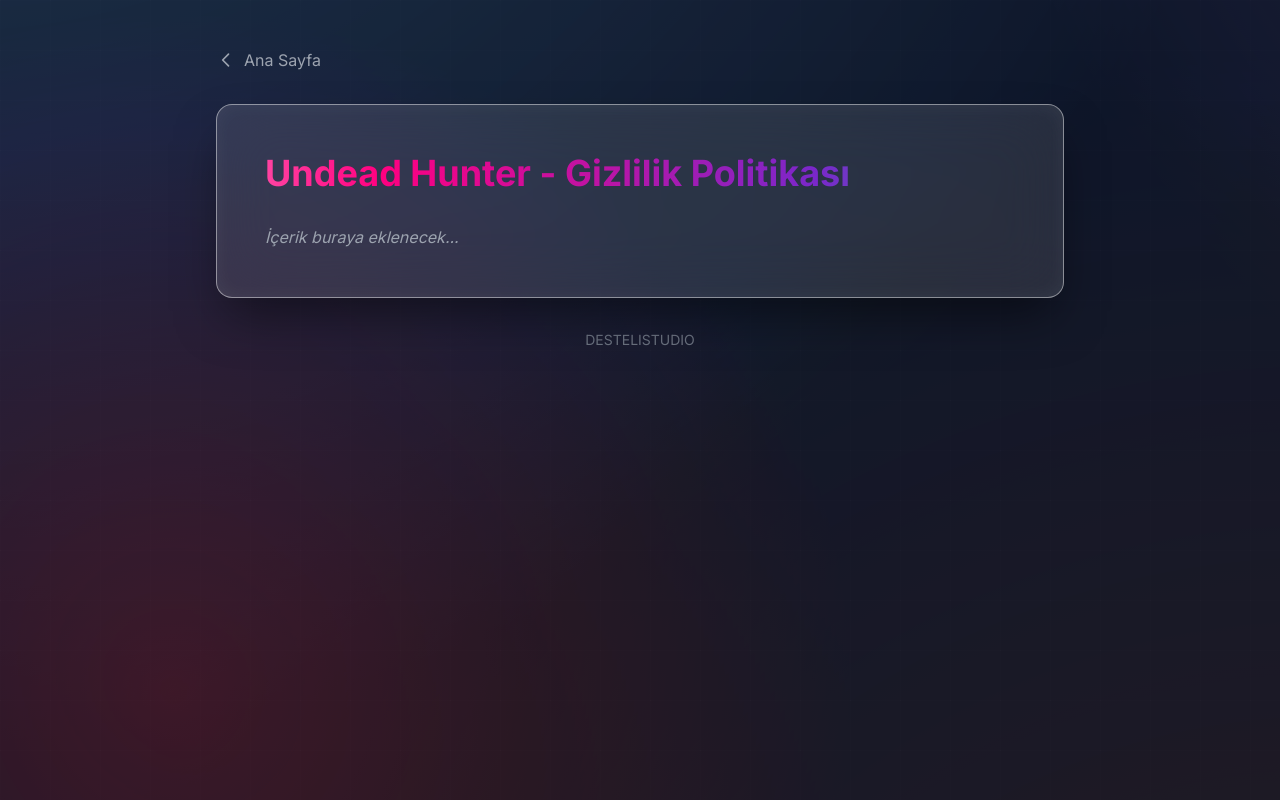
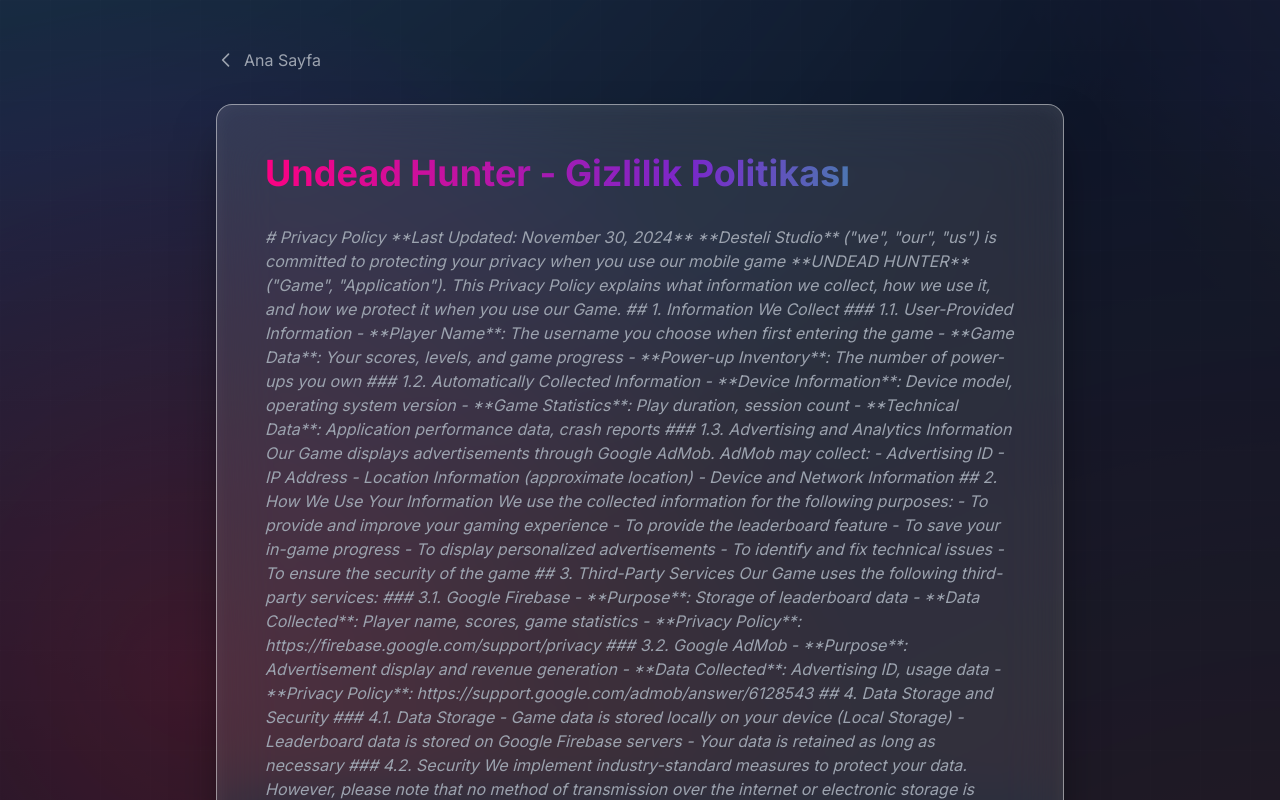
Before and after one commit to fatihdesteli/destelistudio, a Next.js app: page /undead-hunter in a window 1280 px wide. Shown: the top 800 px of the page. Built offline with nearby package versions, Linux system fonts and the light colour scheme.

Commit message:
undead eklendi pravicy

```diff
--- a/src/app/undead-hunter/page.tsx
+++ b/src/app/undead-hunter/page.tsx
@@ -51,7 +51,108 @@
           <div className="prose prose-invert prose-lg max-w-none text-gray-300 space-y-6">
             {/* Buraya içerik gelecek */}
             <p className="text-gray-400 italic">
-              İçerik buraya eklenecek...
+             # Privacy Policy
+
+**Last Updated: November 30, 2024**
+
+**Desteli Studio** ("we", "our", "us") is committed to protecting your privacy when you use our mobile game **UNDEAD HUNTER** ("Game", "Application"). This Privacy Policy explains what information we collect, how we use it, and how we protect it when you use our Game.
+
+## 1. Information We Collect
+
+### 1.1. User-Provided Information
+- **Player Name**: The username you choose when first entering the game
+- **Game Data**: Your scores, levels, and game progress
+- **Power-up Inventory**: The number of power-ups you own
+
+### 1.2. Automatically Collected Information
+- **Device Information**: Device model, operating system version
+- **Game Statistics**: Play duration, session count
+- **Technical Data**: Application performance data, crash reports
+
+### 1.3. Advertising and Analytics Information
+Our Game displays advertisements through Google AdMob. AdMob may collect:
+- Advertising ID
+- IP Address
+- Location Information (approximate location)
+- Device and Network Information
+
+## 2. How We Use Your Information
+
+We use the collected information for the following purposes:
+- To provide and improve your gaming experience
+- To provide the leaderboard feature
+- To save your in-game progress
+- To display personalized advertisements
+- To identify and fix technical issues
+- To ensure the security of the game
+
+## 3. Third-Party Services
+
+Our Game uses the following third-party services:
+
+### 3.1. Google Firebase
+- **Purpose**: Storage of leaderboard data
+- **Data Collected**: Player name, scores, game statistics
+- **Privacy Policy**: https://firebase.google.com/support/privacy
+
+### 3.2. Google AdMob
+- **Purpose**: Advertisement display and revenue generation
+- **Data Collected**: Advertising ID, usage data
+- **Privacy Policy**: https://support.google.com/admob/answer/6128543
+
+## 4. Data Storage and Security
+
+### 4.1. Data Storage
+- Game data is stored locally on your device (Local Storage)
+- Leaderboard data is stored on Google Firebase servers
+- Your data is retained as long as necessary
+
+### 4.2. Security
+We implement industry-standard measures to protect your data. However, please note that no method of transmission over the internet or electronic storage is 100% secure.
+
+## 5. Children's Privacy
+
+Our Game is not directed to children under 13 years of age. We do not knowingly collect personal information from children under 13. If you are under 13, please do not use this Game or provide us with any information.
+
+## 6. Personalized Advertising
+
+Our Game may display personalized advertisements through Google AdMob. To opt-out of personalized advertising:
+
+**Android**:
+Settings → Google → Ads → Opt out of Ads Personalization
+
+## 7. Your Rights
+
+Under GDPR and applicable data protection laws, you have the following rights:
+- Right to access your data
+- Right to request correction of your data
+- Right to request deletion of your data
+- Right to object to data processing
+
+To exercise these rights, please contact us.
+
+## 8. Data Deletion
+
+To delete your data:
+- Uninstall the application from your device (local data will be deleted)
+- Contact us to delete your leaderboard data
+
+## 9. Changes to This Privacy Policy
+
+We may update this Privacy Policy from time to time. Changes will be posted on this page and the "Last Updated" date will be revised. For significant changes, we may display a notification within the Game.
+
+## 10. Contact Us
+
+If you have any questions about this Privacy Policy, please contact us:
+
+**Email**: [Add your email address here]
+**Developer**: Desteli Studio
+**Application**: UNDEAD HUNTER
+
+---
+
+By accepting this privacy policy, you consent to the collection and use of your information as described above.
+
             </p>
           </div>
         </motion.div>
```
